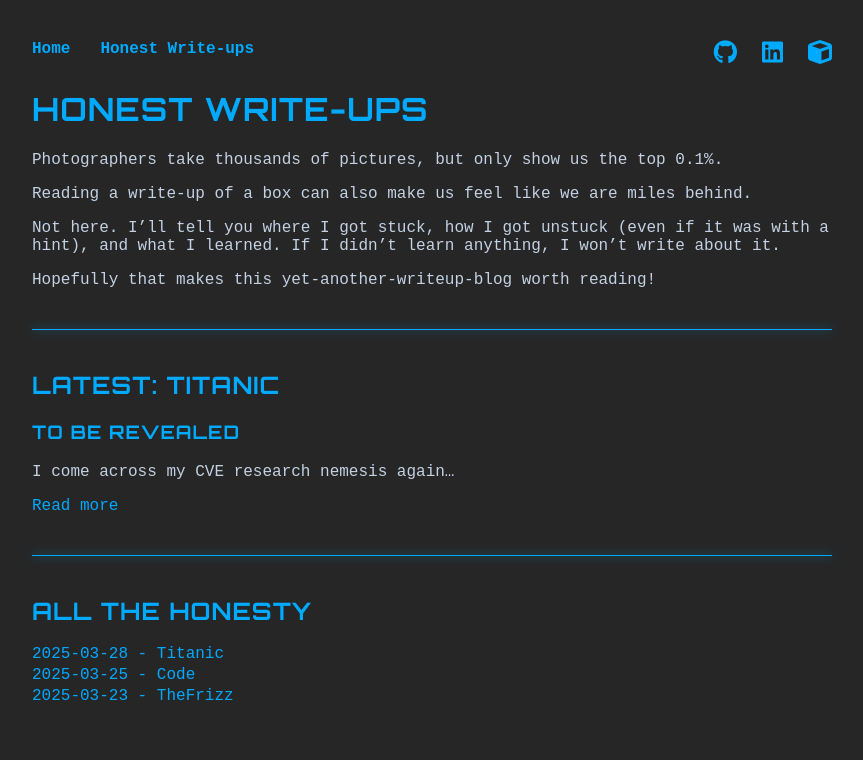
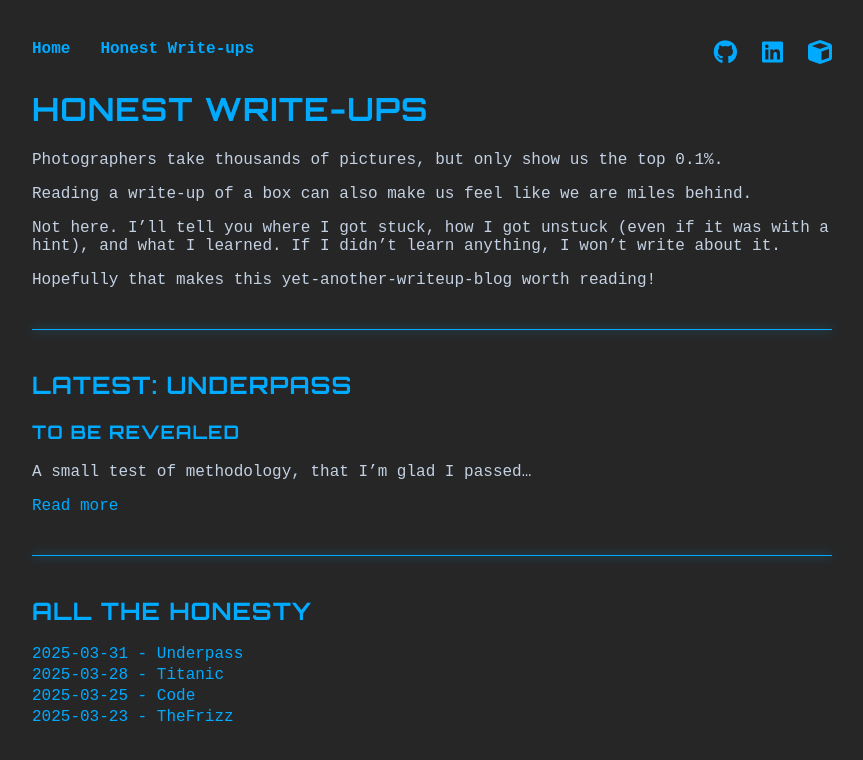
Before and after one commit to tiagomanunes/tiagomanunes.github.io, a Jekyll site: the page built from writeups.md, in a window 1280 px wide. Shown: the top 760 px of the page, without its empty margins (208-1071 px from the left). Built offline with Jekyll 4.4.1, drawn with Linux system fonts in a browser that asks for light colours.

Commit message:
New write-up placeholder: underpass

```diff
--- /dev/null
+++ b/_writeups/underpass.md
@@ -0,0 +1,10 @@
+---
+layout: post
+title: "Underpass"
+date: 2025-03-31
+---
+
+## To be revealed
+A small test of methodology, that I'm glad I passed...
+
+... but this machine is still active, come back later!
```
Also changed, not shown: index.md (+1 -1 lines).
